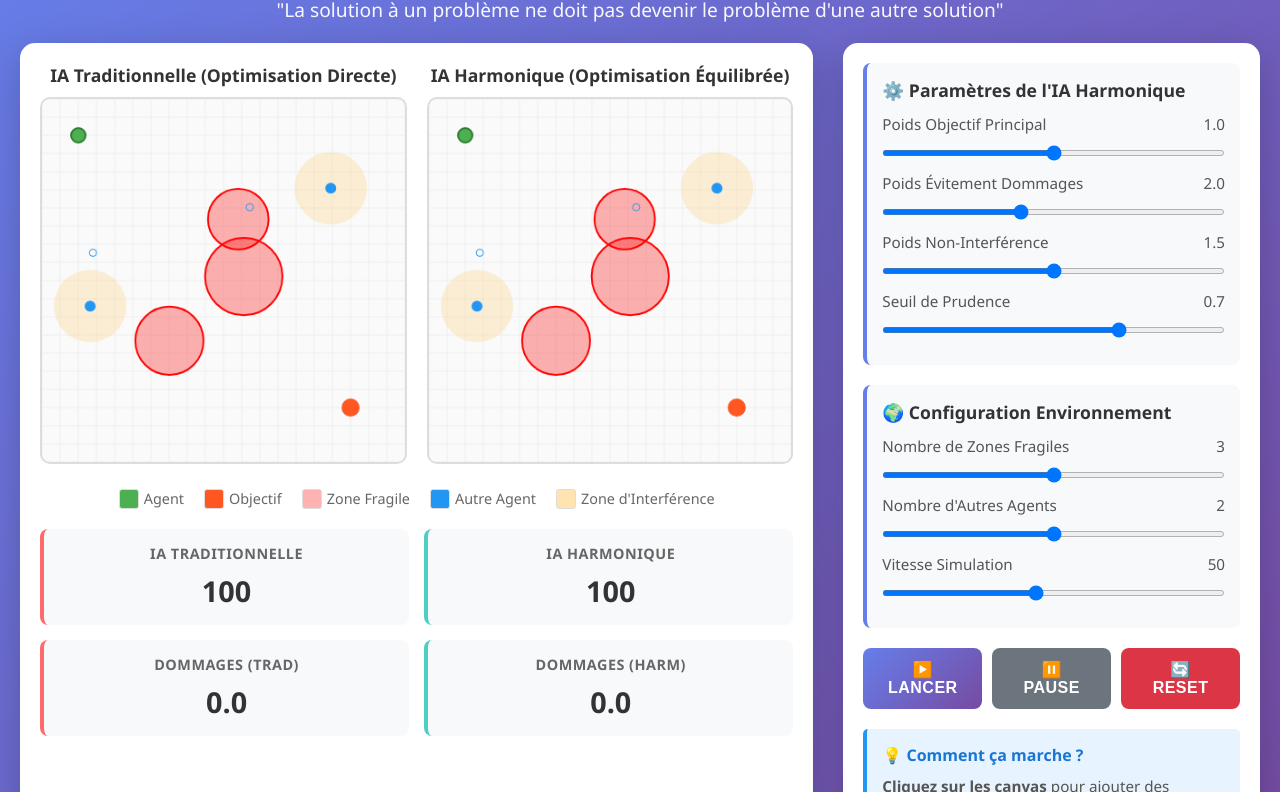
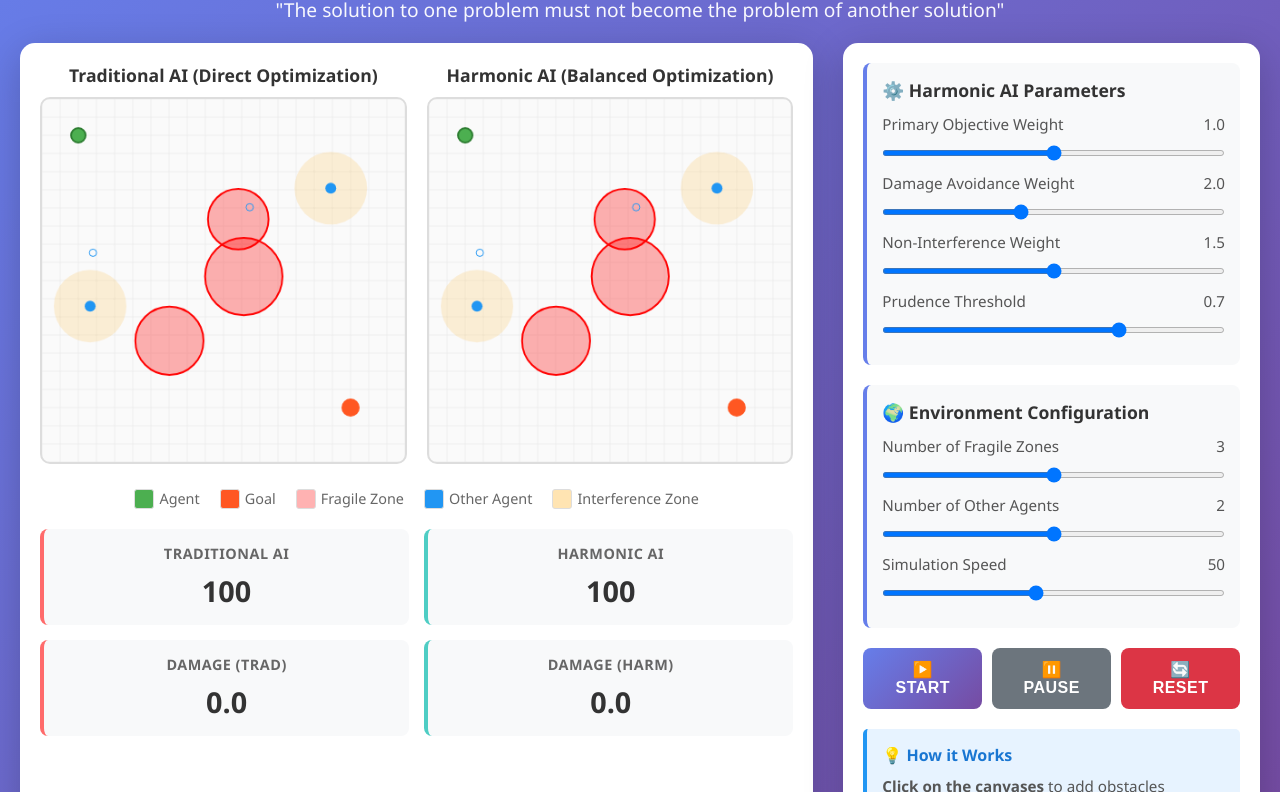
Before and after one commit to Samba360/harmonic-ai-demo, a plain HTML site: page index.html in a window 1280 px wide. Shown: the part 89-881 px from the top of the page. Drawn offline with Linux system fonts and the light colour scheme.

Commit message:
Update index.html

```diff
--- a/index.html
+++ b/index.html
@@ -1,9 +1,9 @@
 <!DOCTYPE html>
-<html lang="fr">
+<html lang="en">
 <head>
     <meta charset="UTF-8">
     <meta name="viewport" content="width=device-width, initial-scale=1.0">
-    <title>Harmonic AI - Démonstration Interactive</title>
+    <title>Harmonic AI - Interactive Demonstration</title>
     <style>
         * {
             margin: 0;
@@ -336,19 +336,19 @@
 </head>
 <body>
     <div class="header">
-        <h1>🤖 Harmonic AI - Démonstration Interactive</h1>
-        <p>"La solution à un problème ne doit pas devenir le problème d'une autre solution"</p>
+        <h1>🤖 Harmonic AI - Interactive Demonstration</h1>
+        <p>"The solution to one problem must not become the problem of another solution"</p>
     </div>
 
     <div class="main-container">
         <div class="simulation-area">
             <div class="canvas-container">
                 <div class="canvas-wrapper">
-                    <h3>IA Traditionnelle (Optimisation Directe)</h3>
+                    <h3>Traditional AI (Direct Optimization)</h3>
                     <canvas id="traditionalCanvas" width="400" height="400"></canvas>
                 </div>
                 <div class="canvas-wrapper">
-                    <h3>IA Harmonique (Optimisation Équilibrée)</h3>
+                    <h3>Harmonic AI (Balanced Optimization)</h3>
                     <canvas id="harmonicCanvas" width="400" height="400"></canvas>
                 </div>
             </div>
@@ -360,37 +360,37 @@
                 </div>
                 <div class="legend-item">
                     <div class="legend-color" style="background: #FF5722;"></div>
-                    <span>Objectif</span>
+                    <span>Goal</span>
                 </div>
                 <div class="legend-item">
                     <div class="legend-color" style="background: rgba(255, 0, 0, 0.3);"></div>
-                    <span>Zone Fragile</span>
+                    <span>Fragile Zone</span>
                 </div>
                 <div class="legend-item">
                     <div class="legend-color" style="background: #2196F3;"></div>
-                    <span>Autre Agent</span>
+                    <span>Other Agent</span>
                 </div>
                 <div class="legend-item">
                     <div class="legend-color" style="background: rgba(255, 165, 0, 0.3);"></div>
-                    <span>Zone d'Interférence</span>
+                    <span>Interference Zone</span>
                 </div>
             </div>
 
             <div class="metrics">
                 <div class="metric-card metric-traditional">
-                    <h5>IA Traditionnelle</h5>
+                    <h5>Traditional AI</h5>
                     <div class="metric-value" id="tradScore">0</div>
                 </div>
                 <div class="metric-card metric-harmonic">
-                    <h5>IA Harmonique</h5>
+                    <h5>Harmonic AI</h5>
                     <div class="metric-value" id="harmScore">0</div>
                 </div>
                 <div class="metric-card metric-traditional">
-                    <h5>Dommages (Trad)</h5>
+                    <h5>Damage (Trad)</h5>
                     <div class="metric-value" id="tradDamage">0</div>
                 </div>
                 <div class="metric-card metric-harmonic">
-                    <h5>Dommages (Harm)</h5>
+                    <h5>Damage (Harm)</h5>
                     <div class="metric-value" id="harmDamage">0</div>
                 </div>
             </div>
@@ -400,11 +400,11 @@
 
         <div class="control-panel">
             <div class="control-group">
-                <h4>⚙️ Paramètres de l'IA Harmonique</h4>
+                <h4>⚙️ Harmonic AI Parameters</h4>
 
                 <div class="slider-container">
                     <label>
-                        <span>Poids Objectif Principal</span>
+                        <span>Primary Objective Weight</span>
                         <span id="weightGoalValue">1.0</span>
                     </label>
                     <input type="range" id="weightGoal" min="0" max="2" step="0.1" value="1.0">
@@ -412,7 +412,7 @@
 
                 <div class="slider-container">
                     <label>
-                        <span>Poids Évitement Dommages</span>
+                        <span>Damage Avoidance Weight</span>
                         <span id="weightSafetyValue">2.0</span>
                     </label>
                     <input type="range" id="weightSafety" min="0" max="5" step="0.1" value="2.0">
@@ -420,7 +420,7 @@
 
                 <div class="slider-container">
                     <label>
-                        <span>Poids Non-Interférence</span>
+                        <span>Non-Interference Weight</span>
                         <span id="weightInterferenceValue">1.5</span>
                     </label>
                     <input type="range" id="weightInterference" min="0" max="3" step="0.1" value="1.5">
@@ -428,7 +428,7 @@
 
                 <div class="slider-container">
                     <label>
-                        <span>Seuil de Prudence</span>
+                        <span>Prudence Threshold</span>
                         <span id="prudenceValue">0.7</span>
                     </label>
                     <input type="range" id="prudenceThreshold" min="0" max="1" step="0.05" value="0.7">
@@ -436,11 +436,11 @@
             </div>
 
             <div class="control-group">
-                <h4>🌍 Configuration Environnement</h4>
+                <h4>🌍 Environment Configuration</h4>
 
                 <div class="slider-container">
                     <label>
-                        <span>Nombre de Zones Fragiles</span>
+                        <span>Number of Fragile Zones</span>
                         <span id="fragileZonesValue">3</span>
                     </label>
                     <input type="range" id="fragileZones" min="0" max="6" step="1" value="3">
@@ -448,7 +448,7 @@
 
                 <div class="slider-container">
                     <label>
-                        <span>Nombre d'Autres Agents</span>
+                        <span>Number of Other Agents</span>
                         <span id="otherAgentsValue">2</span>
                     </label>
                     <input type="range" id="otherAgents" min="0" max="4" step="1" value="2">
@@ -456,7 +456,7 @@
 
                 <div class="slider-container">
                     <label>
-                        <span>Vitesse Simulation</span>
+                        <span>Simulation Speed</span>
                         <span id="speedValue">50</span>
                     </label>
                     <input type="range" id="simulationSpeed" min="10" max="100" step="10" value="50">
@@ -465,7 +465,7 @@
 
             <div class="button-container">
                 <button class="btn-primary" onclick="startSimulation()">
-                    ▶️ Lancer
+                    ▶️ Start
                 </button>
                 <button class="btn-secondary" onclick="pauseSimulation()">
                     ⏸️ Pause
@@ -476,20 +476,20 @@
             </div>
 
             <div class="info-box">
-                <h4>💡 Comment ça marche ?</h4>
+                <h4>💡 How it Works</h4>
                 <p>
-                    <strong>Cliquez sur les canvas</strong> pour ajouter des obstacles dynamiquement.<br><br>
-                    <strong>IA Traditionnelle :</strong> Optimise uniquement pour atteindre l'objectif rapidement.<br><br>
-                    <strong>IA Harmonique :</strong> Équilibre multiple objectifs - atteindre le but, éviter les dommages, ne pas interférer avec les autres agents.<br><br>
-                    <strong>Ajustez les paramètres</strong> pour voir comment les poids affectent le comportement !
+                    <strong>Click on the canvases</strong> to add obstacles dynamically.<br><br>
+                    <strong>Traditional AI:</strong> Optimizes only to reach the goal quickly.<br><br>
+                    <strong>Harmonic AI:</strong> Balances multiple objectives - reaching the goal, avoiding damage, and not interfering with other agents.<br><br>
+                    <strong>Adjust the parameters</strong> to see how weights affect behavior!
                 </p>
             </div>
 
             <div class="control-group">
-                <h4>📊 Analyse en Temps Réel</h4>
+                <h4>📊 Real-Time Analysis</h4>
                 <div id="analysisPanel">
                     <p style="color: #666; font-size: 0.9em; line-height: 1.6;">
-                        En attente du lancement de la simulation...
+                        Waiting for simulation to start...
                     </p>
                 </div>
             </div>
@@ -497,26 +497,26 @@
     </div>
 
     <script>
-        // Configuration globale
+        // Global configuration
         const GRID_SIZE = 20;
         const CELL_SIZE = 20;
 
-        // État de la simulation
+        // Simulation state
         let simulationRunning = false;
         let simulationPaused = false;
         let animationFrame = null;
 
-        // Environnements
+        // Environments
         let traditionalEnv = null;
         let harmonicEnv = null;
 
-        // Canvas et contextes
+        // Canvas and contexts
         const tradCanvas = document.getElementById('traditionalCanvas');
         const harmCanvas = document.getElementById('harmonicCanvas');
         const tradCtx = tradCanvas.getContext('2d');
         const harmCtx = harmCanvas.getContext('2d');
 
-        // Classes pour l'environnement et les agents
+        // Classes for environment and agents
         class Environment {
             constructor(type = 'traditional') {
                 this.type = type;
@@ -577,15 +577,15 @@
 
                 const oldPos = { ...this.agentPos };
 
-                // Appliquer l'action
+                // Apply action
                 this.agentPos.x += action.dx;
                 this.agentPos.y += action.dy;
 
-                // Limiter aux bordures
+                // Constrain to boundaries
                 this.agentPos.x = Math.max(0, Math.min(GRID_SIZE - 1, this.agentPos.x));
                 this.agentPos.y = Math.max(0, Math.min(GRID_SIZE - 1, this.agentPos.y));
 
-                // Vérifier collision avec obstacles
+                // Check collision with obstacles
                 for (let obs of this.obstacles) {
                     if (Math.abs(this.agentPos.x - obs.x) < 0.5 &&
                         Math.abs(this.agentPos.y - obs.y) < 0.5) {
@@ -594,16 +594,16 @@
                     }
                 }
 
-                // Enregistrer le chemin
+                // Record path
                 this.path.push({ ...this.agentPos });
 
-                // Calculer les effets
+                // Calculate effects
                 this.calculateEffects(oldPos, this.agentPos, action);
 
-                // Mettre à jour les autres agents
+                // Update other agents
                 this.updateOtherAgents();
 
-                // Vérifier si objectif atteint
+                // Check if goal reached
                 const distToGoal = Math.sqrt(
                     Math.pow(this.agentPos.x - this.goalPos.x, 2) +
                     Math.pow(this.agentPos.y - this.goalPos.y, 2)
@@ -618,7 +618,7 @@
             }
 
             calculateEffects(oldPos, newPos, action) {
-                // Vérifier zones fragiles
+                // Check fragile zones
                 for (let zone of this.fragileZones) {
                     const dist = Math.sqrt(
                         Math.pow(newPos.x - zone.x, 2) +
@@ -632,7 +632,7 @@
                     }
                 }
 
-                // Vérifier interférence avec autres agents
+                // Check interference with other agents
                 for (let other of this.otherAgents) {
                     const dist = Math.sqrt(
                         Math.pow(newPos.x - other.pos.x, 2) +
@@ -662,7 +662,7 @@
 
         class TraditionalAgent {
             selectAction(env) {
-                // Direction directe vers l'objectif
+                // Direct path to goal
                 const dx = env.goalPos.x - env.agentPos.x;
                 const dy = env.goalPos.y - env.agentPos.y;
                 const dist = Math.sqrt(dx * dx + dy * dy);
@@ -686,7 +686,7 @@
                 };
                 const prudence = parseFloat(document.getElementById('prudenceThreshold').value);
 
-                // Générer actions candidates
+                // Generate candidate actions
                 const candidates = this.generateCandidates(env);
                 let bestAction = null;
                 let bestScore = -Infinity;
@@ -720,13 +720,13 @@
             }
 
             evaluateAction(env, action, weights, prudence) {
-                // Simuler l'action
+                // Simulate action
                 const newPos = {
                     x: env.agentPos.x + action.dx,
                     y: env.agentPos.y + action.dy
                 };
 
-                // Score objectif
+                // Goal score
                 const oldDistToGoal = Math.sqrt(
                     Math.pow(env.goalPos.x - env.agentPos.x, 2) +
                     Math.pow(env.goalPos.y - env.agentPos.y, 2)
@@ -737,7 +737,7 @@
                 );
                 const goalScore = (oldDistToGoal - newDistToGoal) * weights.goal;
 
-                // Score sécurité (éviter zones fragiles)
+                // Safety score (avoid fragile zones)
                 let safetyScore = 0;
                 for (let zone of env.fragileZones) {
                     const dist = Math.sqrt(
@@ -749,7 +749,7 @@
                     }
                 }
 
-                // Score non-interférence
+                // Non-interference score
                 let interferenceScore = 0;
                 for (let other of env.otherAgents) {
                     const dist = Math.sqrt(
@@ -761,7 +761,7 @@
                     }
                 }
 
-                // Score de prudence (privilégier actions moins risquées)
+                // Prudence score (favor less risky actions)
                 const actionMagnitude = Math.sqrt(action.dx * action.dx + action.dy * action.dy);
                 const prudenceScore = -actionMagnitude * prudence;
 
@@ -773,11 +773,11 @@
         const traditionalAgent = new TraditionalAgent();
         const harmonicAgent = new HarmonicAgent();
 
-        // Fonctions de rendu
+        // Rendering functions
         function drawEnvironment(ctx, env, canvas) {
             ctx.clearRect(0, 0, canvas.width, canvas.height);
 
-            // Grille de fond
+            // Background grid
             ctx.strokeStyle = '#e0e0e0';
             ctx.lineWidth = 0.5;
             for (let i = 0; i <= GRID_SIZE; i++) {
@@ -792,7 +792,7 @@
                 ctx.stroke();
             }
 
-            // Zones fragiles
+            // Fragile zones
             for (let zone of env.fragileZones) {
                 ctx.fillStyle = zone.damaged ? 'rgba(139, 0, 0, 0.4)' : 'rgba(255, 0, 0, 0.3)';
                 ctx.strokeStyle = zone.damaged ? '#8B0000' : '#FF0000';
@@ -804,7 +804,7 @@
                 ctx.stroke();
             }
 
-            // Zones d'interférence des autres agents
+            // Interference zones of other agents
             ctx.fillStyle = 'rgba(255, 165, 0, 0.15)';
             for (let other of env.otherAgents) {
                 ctx.beginPath();
@@ -813,7 +813,7 @@
                 ctx.fill();
             }
 
-            // Autres agents
+            // Other agents
             ctx.fillStyle = '#2196F3';
             for (let other of env.otherAgents) {
                 ctx.beginPath();
@@ -821,7 +821,7 @@
                        6, 0, Math.PI * 2);
                 ctx.fill();
 
-                // Leur objectif
+                // Their goal
                 ctx.strokeStyle = '#2196F3';
                 ctx.lineWidth = 1;
                 ctx.beginPath();
@@ -830,14 +830,14 @@
                 ctx.stroke();
             }
 
-            // Obstacles ajoutés par l'utilisateur
+            // User-added obstacles
             ctx.fillStyle = '#795548';
             for (let obs of env.obstacles) {
                 ctx.fillRect((obs.x - 0.4) * CELL_SIZE, (obs.y - 0.4) * CELL_SIZE,
                            0.8 * CELL_SIZE, 0.8 * CELL_SIZE);
             }
 
-            // Chemin de l'agent
+            // Agent path
             if (env.path.length > 1) {
                 ctx.strokeStyle = env.type === 'traditional' ? '#ff6b6b' : '#4ecdc4';
                 ctx.lineWidth = 3;
@@ -849,7 +849,7 @@
                 ctx.stroke();
             }
 
-            // Objectif
+            // Goal
             ctx.fillStyle = '#FF5722';
             ctx.beginPath();
             ctx.arc(env.goalPos.x * CELL_SIZE, env.goalPos.y * CELL_SIZE,
@@ -866,7 +866,7 @@
             ctx.fill();
             ctx.stroke();
 
-            // Indicateur si objectif atteint
+            // Goal reached indicator
             if (env.reachedGoal) {
                 ctx.fillStyle = 'rgba(76, 175, 80, 0.3)';
                 ctx.beginPath();
@@ -876,7 +876,7 @@
             }
         }
 
-        // Mise à jour des métriques
+        // Update metrics
         function updateMetrics() {
             if (traditionalEnv && harmonicEnv) {
                 // Scores
@@ -886,11 +886,11 @@
                 document.getElementById('tradScore').textContent = tradScore.toFixed(0);
                 document.getElementById('harmScore').textContent = harmScore.toFixed(0);
 
-                // Dommages
+                // Damage
                 document.getElementById('tradDamage').textContent = traditionalEnv.totalDamage.toFixed(1);
                 document.getElementById('harmDamage').textContent = harmonicEnv.totalDamage.toFixed(1);
 
-                // Analyse en temps réel
+                // Real-time analysis
                 const analysis = document.getElementById('analysisPanel');
                 let harmonyIndicator = '';
                 if (harmonicEnv.totalDamage < traditionalEnv.totalDamage * 0.5) {
@@ -903,14 +903,14 @@
 
                 analysis.innerHTML = `
                     <div style="font-size: 0.9em; line-height: 1.8;">
-                        <strong>Étapes:</strong> Trad: ${traditionalEnv.steps} | Harm: ${harmonicEnv.steps}<br>
-                        <strong>Énergie:</strong> Trad: ${traditionalEnv.totalEnergy.toFixed(1)} | Harm: ${harmonicEnv.totalEnergy.toFixed(1)}<br>
-                        <strong>Interférences:</strong> Trad: ${traditionalEnv.totalInterference.toFixed(1)} | Harm: ${harmonicEnv.totalInterference.toFixed(1)}<br>
-                        <strong>Statut Harmonie:</strong> ${harmonyIndicator} ${
+                        <strong>Steps:</strong> Trad: ${traditionalEnv.steps} | Harm: ${harmonicEnv.steps}<br>
+                        <strong>Energy:</strong> Trad: ${traditionalEnv.totalEnergy.toFixed(1)} | Harm: ${harmonicEnv.totalEnergy.toFixed(1)}<br>
+                        <strong>Interference:</strong> Trad: ${traditionalEnv.totalInterference.toFixed(1)} | Harm: ${harmonicEnv.totalInterference.toFixed(1)}<br>
+                        <strong>Harmony Status:</strong> ${harmonyIndicator} ${
                             harmonicEnv.totalDamage < traditionalEnv.totalDamage * 0.5 ? 'Excellent' :
-                            harmonicEnv.totalDamage < traditionalEnv.totalDamage ? 'Bon' : 'À améliorer'
+                            harmonicEnv.totalDamage < traditionalEnv.totalDamage ? 'Good' : 'Needs Improvement'
                         }<br>
-                        <strong>Zones endommagées:</strong> ${
+                        <strong>Damaged Zones:</strong> ${
                             traditionalEnv.fragileZones.filter(z => z.damaged).length
                         } (Trad) vs ${
                             harmonicEnv.fragileZones.filter(z => z.damaged).length
@@ -920,11 +920,11 @@
             }
         }
 
-        // Boucle de simulation
+        // Simulation loop
         function simulationLoop() {
             if (!simulationRunning || simulationPaused) return;
 
-            // Un pas pour chaque agent
+            // One step for each agent
             if (!traditionalEnv.reachedGoal) {
                 const tradAction = traditionalAgent.selectAction(traditionalEnv);
                 traditionalEnv.step(tradAction);
@@ -935,45 +935,45 @@
                 harmonicEnv.step(harmAction);
             }
 
-            // Rendu
+            // Render
             drawEnvironment(tradCtx, traditionalEnv, tradCanvas);
             drawEnvironment(harmCtx, harmonicEnv, harmCanvas);
 
-            // Mise à jour métriques
+            // Update metrics
             updateMetrics();
 
-            // Vérifier si terminé
+            // Check if complete
             if (traditionalEnv.reachedGoal && harmonicEnv.reachedGoal) {
                 simulationRunning = false;
-                showStatus('Simulation terminée ! Comparez les résultats.', 'complete');
+                showStatus('Simulation complete! Compare the results.', 'complete');
                 return;
             }
 
-            // Continuer la boucle
+            // Continue loop
             const speed = 101 - parseInt(document.getElementById('simulationSpeed').value);
             setTimeout(() => {
                 animationFrame = requestAnimationFrame(simulationLoop);
             }, speed);
         }
 
-        // Contrôles
+        // Controls
         function startSimulation() {
             if (!simulationRunning) {
                 resetSimulation();
                 simulationRunning = true;
                 simulationPaused = false;
-                showStatus('Simulation en cours...', 'running');
+                showStatus('Simulation running...', 'running');
                 simulationLoop();
             } else if (simulationPaused) {
                 simulationPaused = false;
-                showStatus('Simulation reprise', 'running');
+                showStatus('Simulation resumed', 'running');
                 simulationLoop();
             }
         }
 
         function pauseSimulation() {
             simulationPaused = true;
-            showStatus('Simulation en pause', 'running');
+            showStatus('Simulation paused', 'running');
         }
 
         function resetSimulation() {
@@ -986,7 +986,7 @@
             traditionalEnv = new Environment('traditional');
             harmonicEnv = new Environment('harmonic');
 
-            // Synchroniser les environnements
+            // Synchronize environments
             harmonicEnv.fragileZones = JSON.parse(JSON.stringify(traditionalEnv.fragileZones));
             harmonicEnv.otherAgents = JSON.parse(JSON.stringify(traditionalEnv.otherAgents));
 
@@ -1004,7 +1004,7 @@
             statusEl.style.display = 'block';
         }
 
-        // Mise à jour des valeurs affichées
+        // Update displayed values
         document.querySelectorAll('input[type="range"]').forEach(slider => {
             slider.addEventListener('input', function() {
                 const valueSpan = document.getElementById(this.id + 'Value');
@@ -1014,7 +1014,7 @@
             });
         });
 
-        // Ajout d'obstacles par clic
+        // Add obstacles by clicking
         function addObstacle(canvas, env, event) {
             const rect = canvas.getBoundingClientRect();
             const x = (event.clientX - rect.left) / CELL_SIZE;
@@ -1032,7 +1032,7 @@
             if (harmonicEnv) addObstacle(harmCanvas, harmonicEnv, e);
         });
 
-        // Initialisation
+        // Initialize
         resetSimulation();
     </script>
 </body>
```
